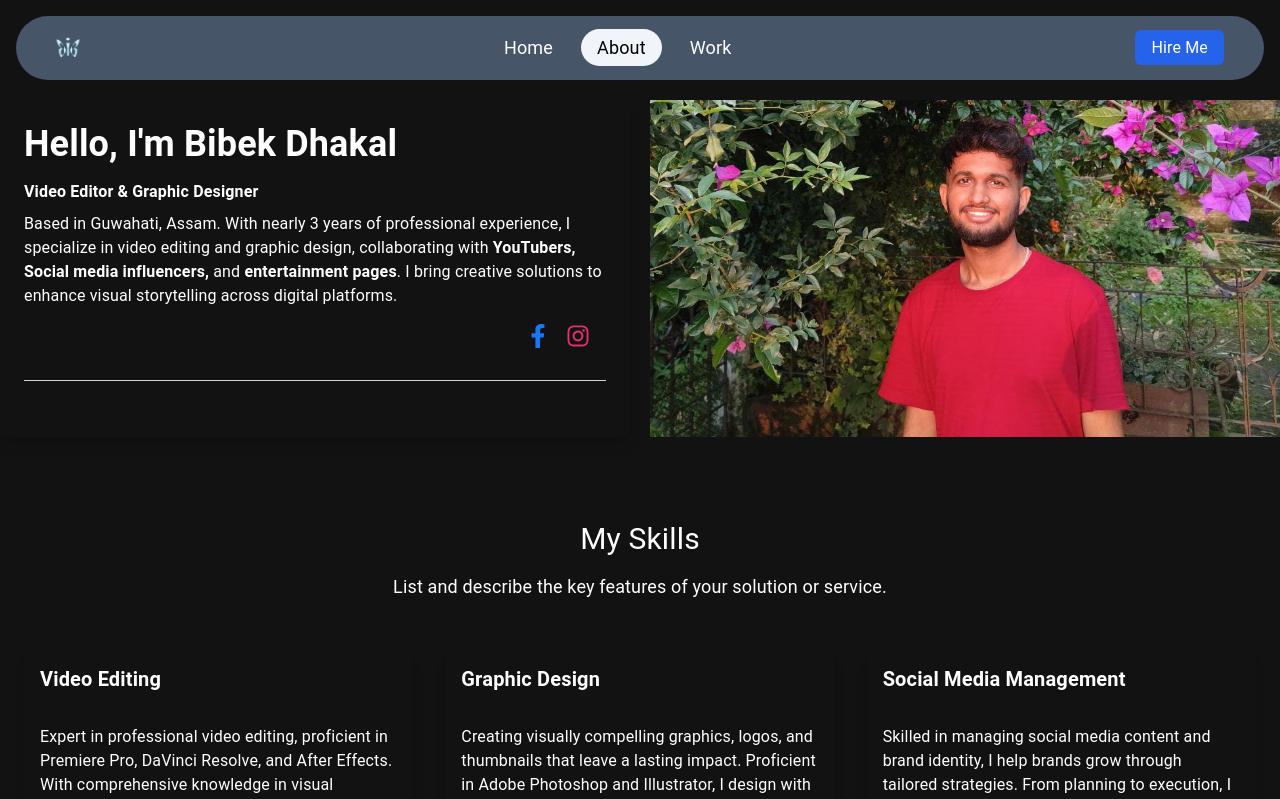
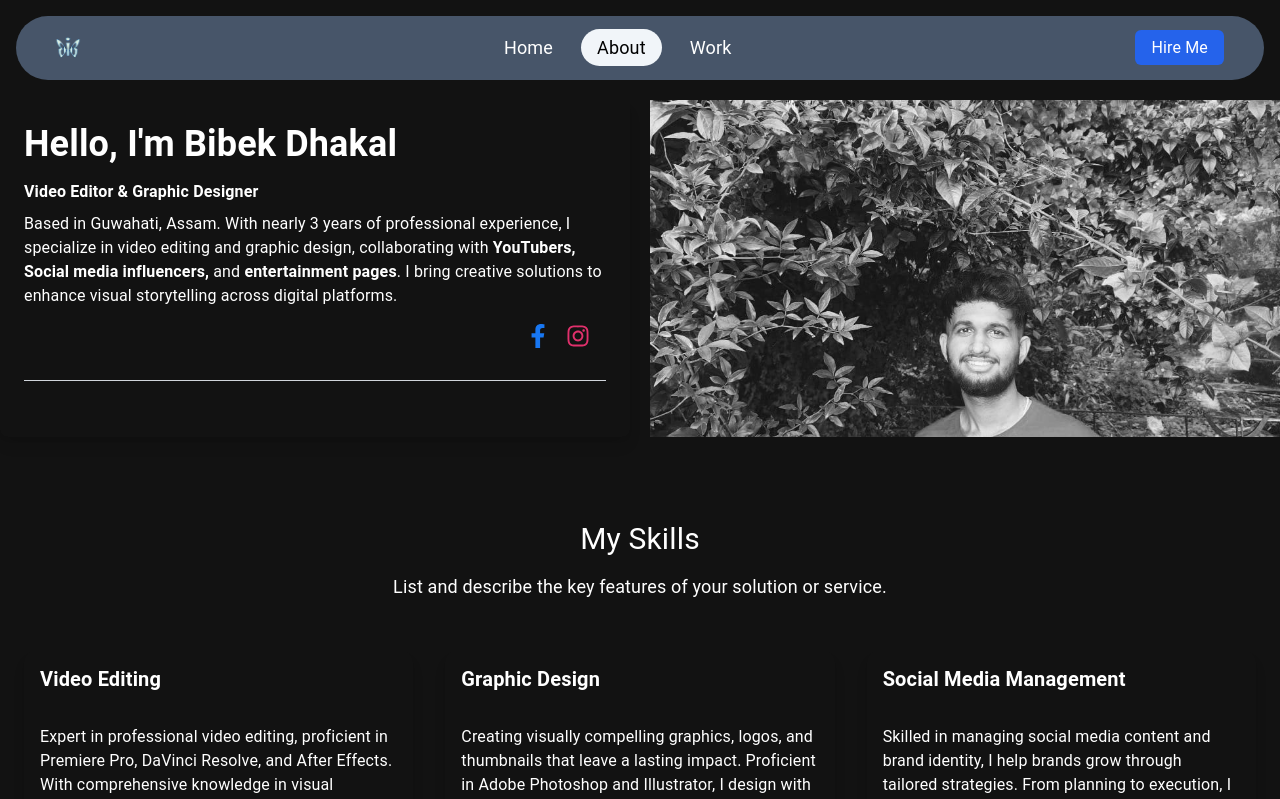
Before and after one commit to not46/portfolio, a React (Vite) app: page /about in a window 1280 px wide. Shown: the top 799 px of the page. Built offline with nearby package versions, Linux system fonts and the light colour scheme.

Commit message:
Update About.jsx

```diff
--- a/src/components/About.jsx
+++ b/src/components/About.jsx
@@ -50,7 +50,7 @@ const About = () => {
             <div
               className="lg:col-span-6 hidden lg:block o_cc o_cc1 o_not_editable bg-cover bg-center"
               style={{
-                backgroundImage: "url('photo.jpeg')",
+                backgroundImage: "url('main.jpeg')",
               }}
             ></div>
           </div>
```
